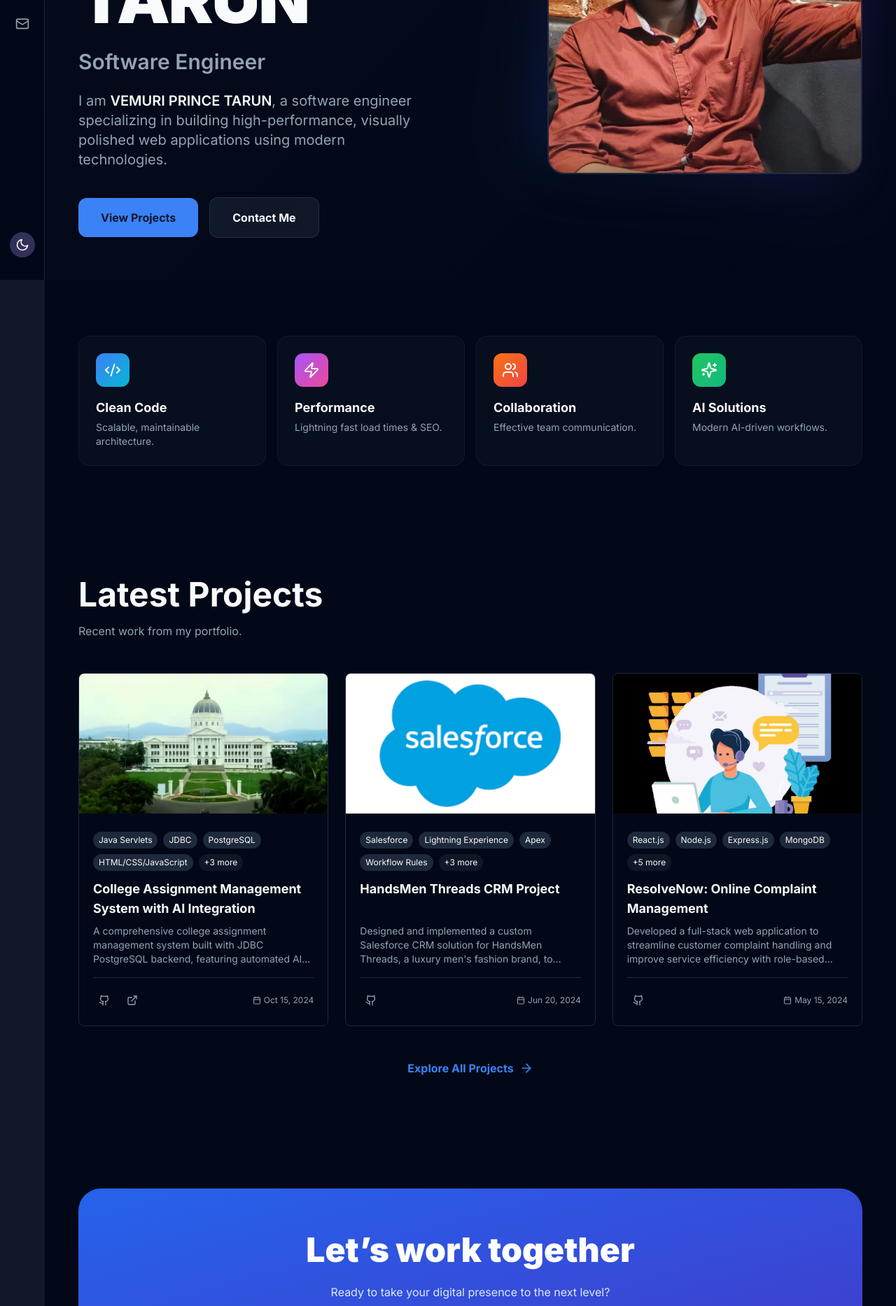
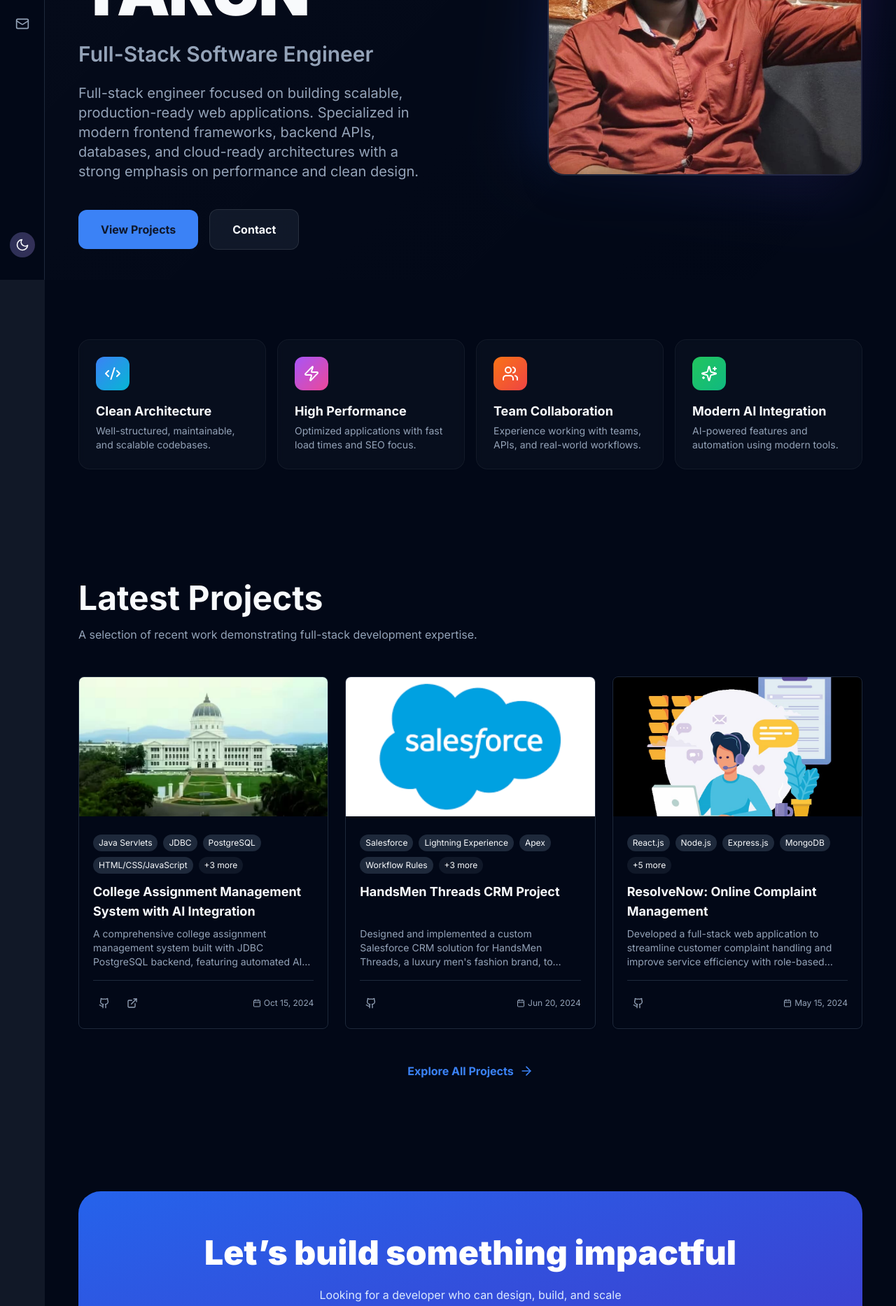
Before and after one commit to TARUN062005/2025NewPortfolio, a Next.js app: page / in a window 1280 px wide. Shown: the part 400-2267 px from the top of the page at 70% size. Built offline with nearby package versions, Linux system fonts and the light colour scheme.

Commit message:
Add homepage Person schema and name SEO

```diff
--- a/src/app/page.tsx
+++ b/src/app/page.tsx
@@ -17,33 +17,33 @@ export default function Home() {
   const features = [
     {
       icon: <Code2 size={24} />,
-      title: "Clean Code",
-      description: "Scalable, maintainable architecture.",
+      title: "Clean Architecture",
+      description: "Well-structured, maintainable, and scalable codebases.",
       gradient: "from-blue-500 to-cyan-500",
     },
     {
       icon: <Zap size={24} />,
-      title: "Performance",
-      description: "Lightning fast load times & SEO.",
+      title: "High Performance",
+      description: "Optimized applications with fast load times and SEO focus.",
       gradient: "from-purple-500 to-pink-500",
     },
     {
       icon: <Users size={24} />,
-      title: "Collaboration",
-      description: "Effective team communication.",
+      title: "Team Collaboration",
+      description: "Experience working with teams, APIs, and real-world workflows.",
       gradient: "from-orange-500 to-red-500",
     },
     {
       icon: <Sparkles size={24} />,
-      title: "AI Solutions",
-      description: "Modern AI-driven workflows.",
+      title: "Modern AI Integration",
+      description: "AI-powered features and automation using modern tools.",
       gradient: "from-green-500 to-emerald-500",
     },
   ]
 
   return (
     <div className="relative min-h-screen bg-background overflow-x-hidden">
-      {/* ===== Person Schema (SEO Critical) ===== */}
+      {/* ===== Person Schema (SEO) ===== */}
       <script
         type="application/ld+json"
         dangerouslySetInnerHTML={{
@@ -52,10 +52,10 @@ export default function Home() {
             "@type": "Person",
             name: "VEMURI PRINCE TARUN",
             url: "https://tarun-vemuri.vercel.app/",
-            jobTitle: "Software Engineer",
+            jobTitle: "Full-Stack Software Engineer",
             sameAs: [
               "https://github.com/TARUN062005",
-              "https://www.linkedin.com/in/vemuri-prince-tarun-9b8821326"
+              "https://www.linkedin.com/in/vemuri-prince-tarun-9b8821326",
             ],
           }),
         }}
@@ -64,8 +64,8 @@ export default function Home() {
       <AnimatedBackground />
 
       <div className="relative z-10 container px-6 md:px-12 mx-auto">
-        {/* --- HERO SECTION --- */}
-        <section className="min-h-[100vh] lg:min-h-screen flex flex-col lg:flex-row items-center justify-center gap-10 pt-24 pb-12">
+        {/* ================= HERO SECTION ================= */}
+        <section className="min-h-[100vh] lg:min-h-screen flex flex-col lg:flex-row items-center justify-center gap-12 pt-24 pb-12">
           <ScrollReveal direction="up" className="order-2 lg:order-1 w-full lg:w-1/2">
             <div className="space-y-6 text-center lg:text-left">
               <motion.div
@@ -78,22 +78,22 @@ export default function Home() {
                   <span className="relative inline-flex rounded-full h-2 w-2 bg-blue-500"></span>
                 </span>
                 <span className="text-[10px] font-bold uppercase tracking-widest text-blue-500">
-                  Available for Hire
+                  Available for Opportunities
                 </span>
               </motion.div>
 
-              {/* 🔴 PRIMARY IDENTITY SIGNAL */}
               <h1 className="text-4xl sm:text-6xl lg:text-7xl xl:text-8xl font-black tracking-tight leading-[1.1]">
                 VEMURI PRINCE TARUN
               </h1>
 
               <h2 className="text-2xl sm:text-3xl font-semibold text-muted-foreground">
-                Software Engineer
+                Full-Stack Software Engineer
               </h2>
 
               <p className="text-lg sm:text-xl text-muted-foreground max-w-lg mx-auto lg:mx-0 leading-relaxed">
-                I am <span className="text-foreground font-semibold">VEMURI PRINCE TARUN</span>, a software engineer
-                specializing in building high-performance, visually polished web applications using modern technologies.
+                Full-stack engineer focused on building scalable, production-ready web applications.
+                Specialized in modern frontend frameworks, backend APIs, databases, and cloud-ready
+                architectures with a strong emphasis on performance and clean design.
               </p>
 
               <div className="flex flex-col sm:flex-row items-center justify-center lg:justify-start gap-4 pt-4">
@@ -107,20 +107,24 @@ export default function Home() {
                   href="/contact"
                   className="w-full sm:w-auto text-center px-8 py-4 bg-secondary/50 backdrop-blur-md border border-white/10 rounded-xl font-bold hover:bg-secondary transition-colors"
                 >
-                  Contact Me
+                  Contact
                 </Link>
               </div>
             </div>
           </ScrollReveal>
 
-          {/* Hero Image */}
-          <ScrollReveal direction="up" delay={0.2} className="order-1 lg:order-2 w-full lg:w-1/2 flex justify-center">
+          {/* ================= HERO IMAGE ================= */}
+          <ScrollReveal
+            direction="up"
+            delay={0.2}
+            className="order-1 lg:order-2 w-full lg:w-1/2 flex justify-center"
+          >
             <div className="relative w-64 h-64 sm:w-80 sm:h-80 lg:w-[450px] lg:h-[450px]">
               <div className="absolute inset-0 bg-gradient-to-tr from-blue-600 to-purple-600 rounded-3xl rotate-6 opacity-20 blur-2xl animate-pulse" />
               <div className="relative h-full w-full rounded-3xl overflow-hidden border-2 border-white/10 shadow-2xl">
                 <Image
                   src={profileImageUrl}
-                  alt="VEMURI PRINCE TARUN"
+                  alt="Vemuri Prince Tarun profile photo"
                   fill
                   className="object-cover"
                   priority
@@ -131,7 +135,7 @@ export default function Home() {
           </ScrollReveal>
         </section>
 
-        {/* --- FEATURES --- */}
+        {/* ================= FEATURES ================= */}
         <section className="py-20">
           <div className="grid grid-cols-1 sm:grid-cols-2 lg:grid-cols-4 gap-4">
             {features.map((f, i) => (
@@ -152,11 +156,13 @@ export default function Home() {
           </div>
         </section>
 
-        {/* --- PROJECTS --- */}
+        {/* ================= PROJECTS ================= */}
         <section className="py-20">
           <div className="space-y-4 mb-12 text-center sm:text-left">
             <h2 className="text-3xl sm:text-5xl font-bold">Latest Projects</h2>
-            <p className="text-muted-foreground">Recent work from my portfolio.</p>
+            <p className="text-muted-foreground">
+              A selection of recent work demonstrating full-stack development expertise.
+            </p>
           </div>
 
           <div className="grid grid-cols-1 md:grid-cols-2 lg:grid-cols-3 gap-6">
@@ -175,19 +181,21 @@ export default function Home() {
           </div>
         </section>
 
-        {/* --- CTA --- */}
+        {/* ================= CTA ================= */}
         <section className="py-20 pb-32">
           <div className="relative p-8 sm:p-16 rounded-[2rem] bg-gradient-to-br from-blue-600 to-indigo-700 text-center text-white">
             <div className="relative z-10 space-y-6">
-              <h2 className="text-3xl sm:text-5xl font-black">Let’s work together</h2>
+              <h2 className="text-3xl sm:text-5xl font-black">
+                Let’s build something impactful
+              </h2>
               <p className="text-blue-100 max-w-md mx-auto">
-                Ready to take your digital presence to the next level?
+                Looking for a developer who can design, build, and scale real-world applications?
               </p>
               <Link
                 href="/contact"
                 className="inline-block px-10 py-4 bg-white text-blue-600 rounded-xl font-bold shadow-lg"
               >
-                Get Started
+                Get in Touch
               </Link>
             </div>
           </div>
```
